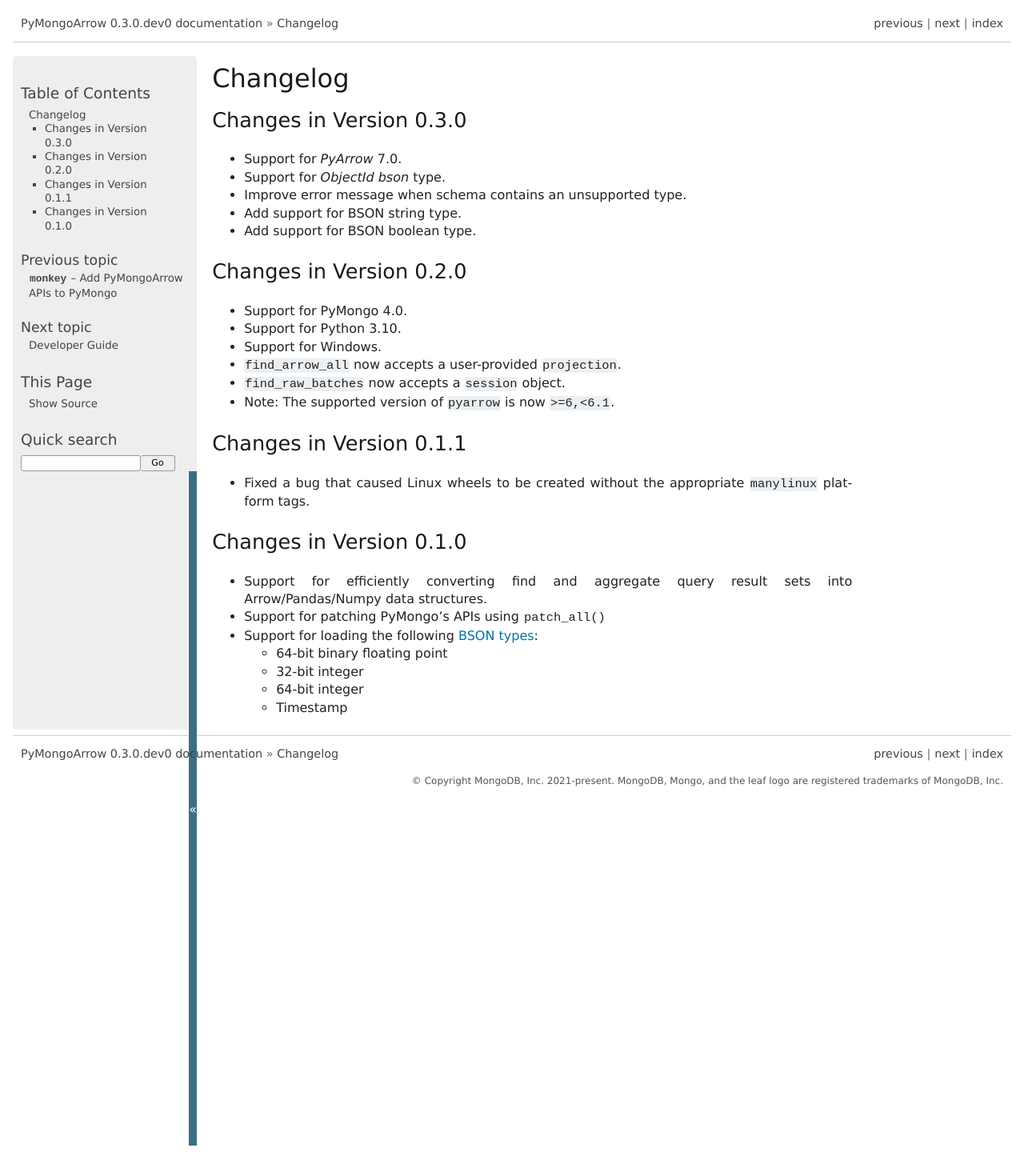
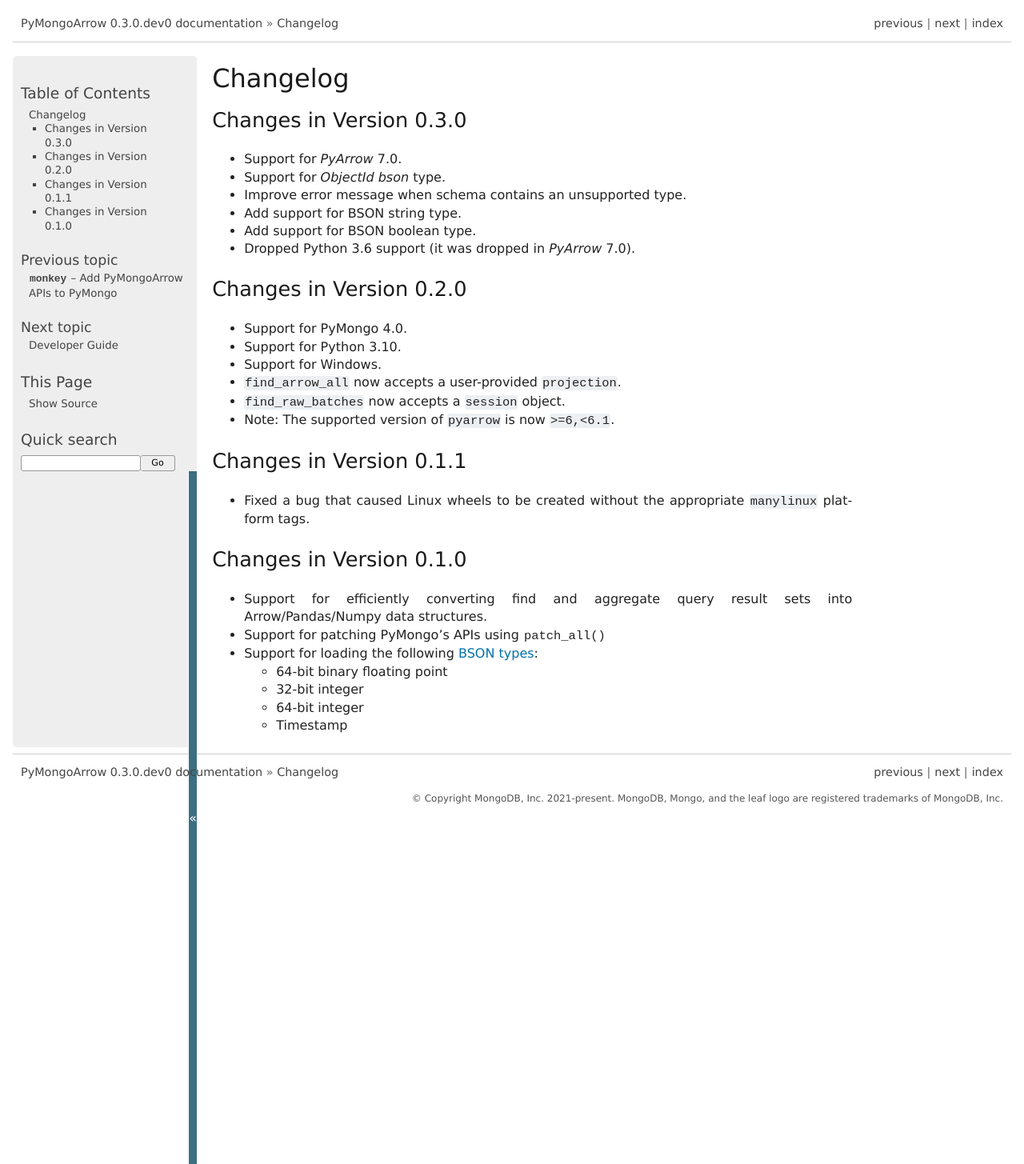
Before and after one commit to mongodb-labs/mongo-arrow, a Sphinx documentation site: the page built from bindings/python/docs/source/changelog.rst, in a window 1280 px wide. Shown: the whole page at 80% size. Built offline with Sphinx 7.4.7, drawn with Linux system fonts in a browser that asks for light colours; before the commit the page ends 1432 px from its top, so only the background shows below that.

Commit message:
try dropping python 3.6

```diff
--- a/bindings/python/docs/source/changelog.rst
+++ b/bindings/python/docs/source/changelog.rst
@@ -8,6 +8,7 @@ Changes in Version 0.3.0
 - Improve error message when schema contains an unsupported type.
 - Add support for BSON string type.
 - Add support for BSON boolean type.
+- Dropped Python 3.6 support (it was dropped in `PyArrow` 7.0).
 
 Changes in Version 0.2.0
 ------------------------
```
Also changed, not shown: 3 other files.
